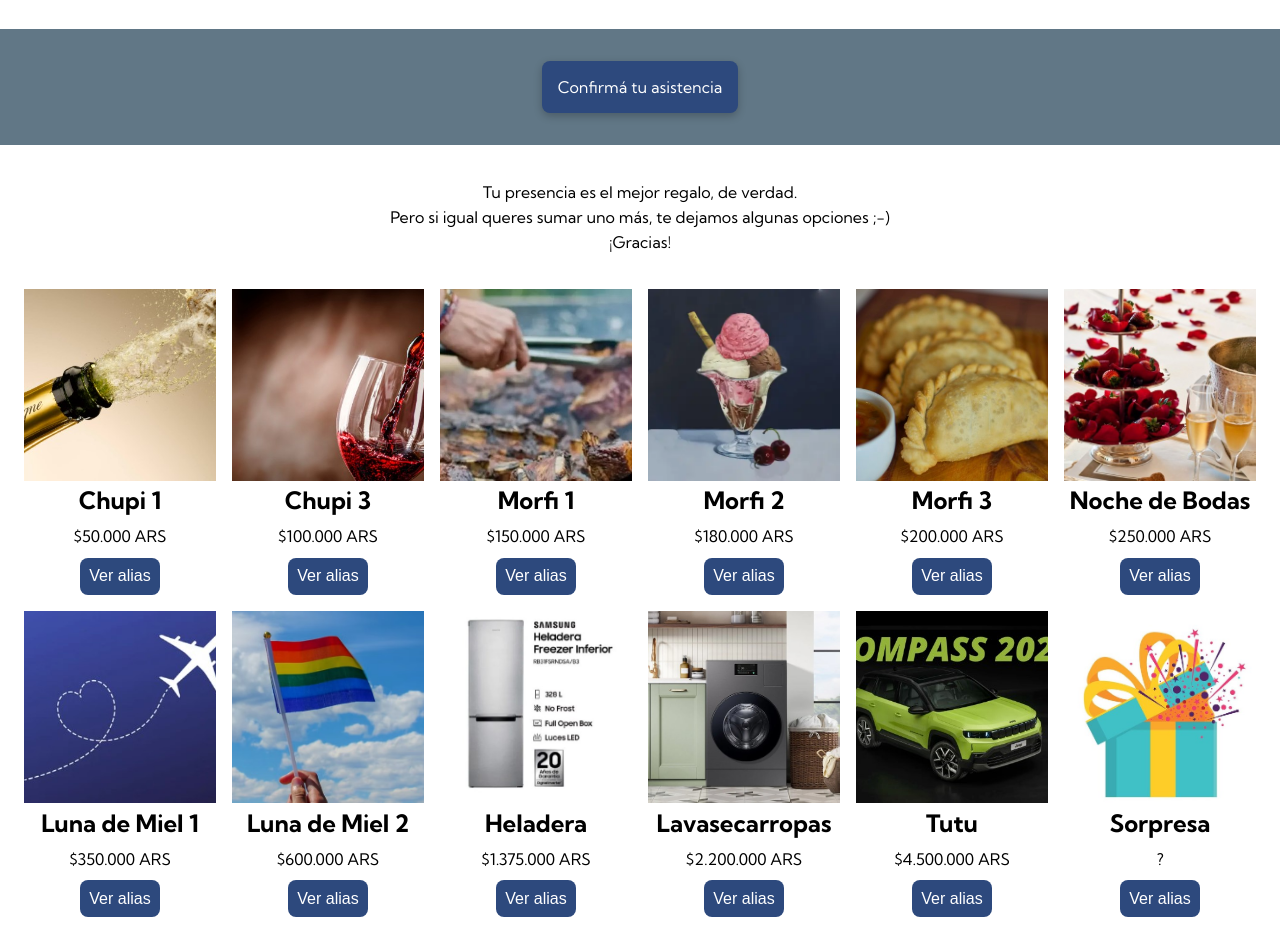
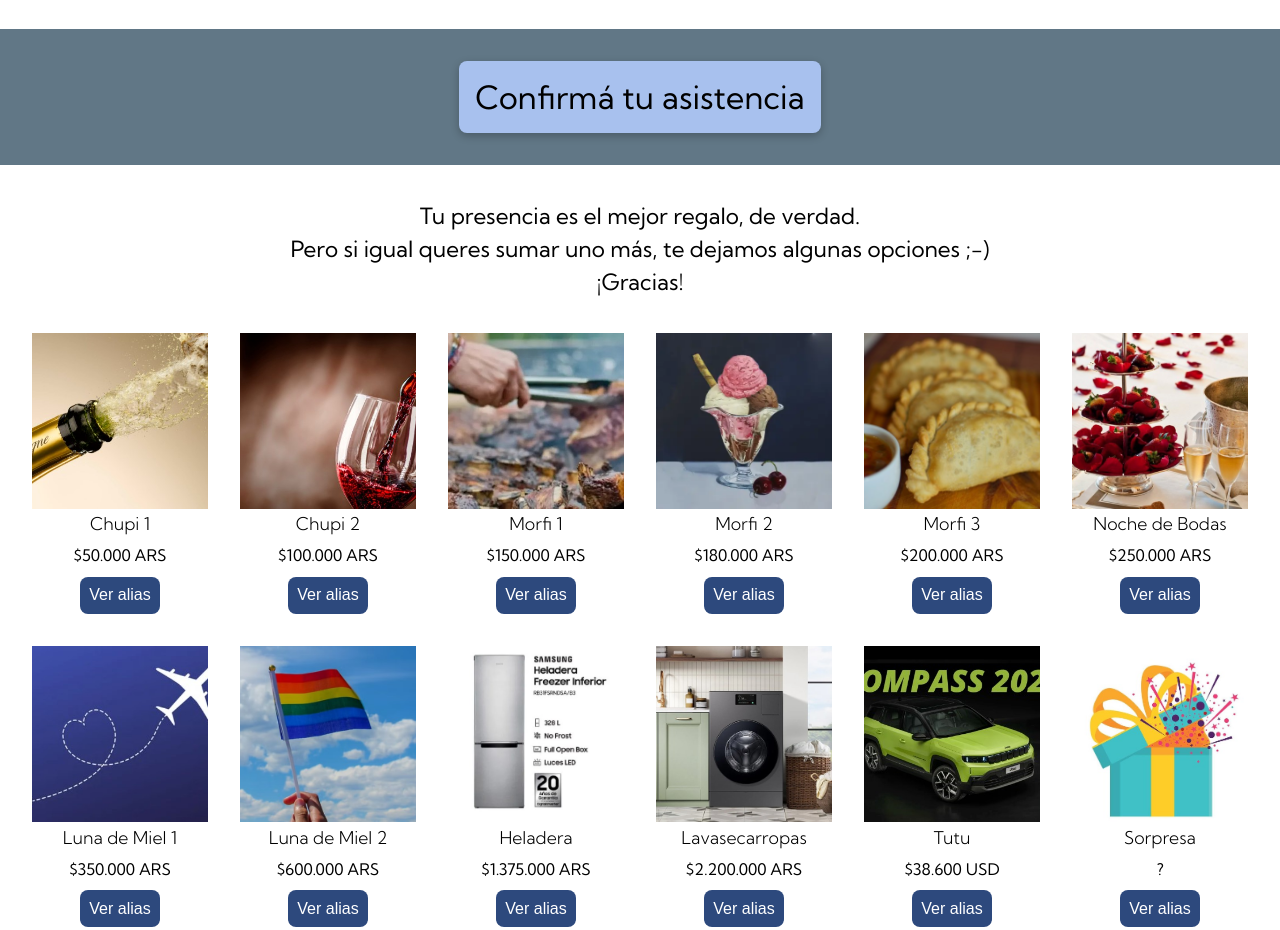
Before and after one commit to Mike-eki/wedding-landing-2, a plain HTML site: page index.html in a window 1280 px wide. Shown: the part 1112-2042 px from the top of the page. Drawn offline with Linux system fonts and the light colour scheme.

Commit message:
Chagend font sizes

```diff
--- a/index.html
+++ b/index.html
@@ -62,7 +62,7 @@
             </article> -->
             <article class="gift-item">
                 <img src="images/chupi3.jpg" alt="foto de chupi nivel tres">
-                <h3>Chupi 3</h3>
+                <h3>Chupi 2</h3>
                 <p>$100.000 ARS</p>
                 <button onclick="handleModal()">Ver alias</button>
             </article>
@@ -117,7 +117,7 @@
             <article class="gift-item">
                 <img src="images/Jeep-Compass.jpg" alt="foto de Jeep Compass">
                 <h3>Tutu</h3>
-                <p>$4.500.000 ARS</p>
+                <p>$38.600 USD</p>
                 <button onclick="handleModal()">Ver alias</button>
             </article>
             <article class="gift-item">
--- a/style.css
+++ b/style.css
@@ -107,7 +107,7 @@ dialog {
     aspect-ratio: 1/1;
     object-fit: cover;
     border-radius: 50% 50%;
-    border: 8px solid #617786;
+    border: 8px solid #5684a2;
 }
 
 .spacer {
@@ -122,6 +122,9 @@ dialog {
 }
 .container-ceremony p {
     font-size: 1.4rem;
+}
+.container-ceremony a {
+    color: rgb(47, 100, 225);
 }
 .container-ceremony img {
     width: 100%;
@@ -140,10 +143,10 @@ dialog {
     display: inline-block;
     margin-block: 1rem;
     padding: 1rem;
-    font-size: 1rem;
+    font-size: 2rem;
     border-radius: 0.5rem;
-    background-color: #2d497d;
-    color: white;
+    background-color: #a8c1ee;
+    color: black;
     box-shadow: rgba(0, 0, 0, 0.24) 0px 3px 8px;
 }
 
@@ -151,19 +154,21 @@ dialog {
     padding-block: 1rem;
     padding-bottom: 2rem;
     text-align: center;
+    font-size: 1.4rem;
 }
 .gifts-list {
     display: flex;
     justify-content: center;
     flex-wrap: wrap;
-    gap: 1rem;
+    gap: 2rem;
 }
 .gift-item {
-    max-width: 12rem;
+    max-width: 11rem;
     text-align: center;
 }
 .gift-item h3 {
-    font-size: 1.5rem;
+    font-size: 1.1rem;
+    font-weight: 300;
 }
 .gift-item p {
     margin-block: 0.7rem;
```
